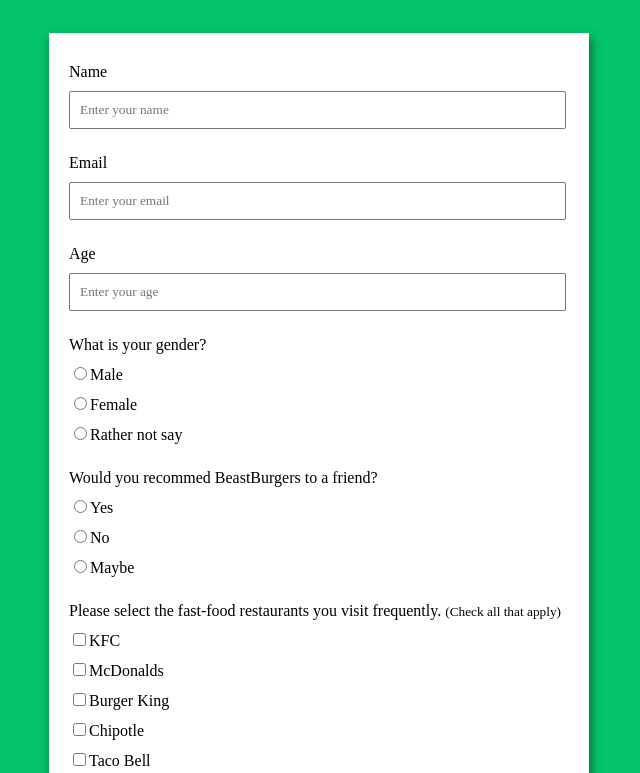
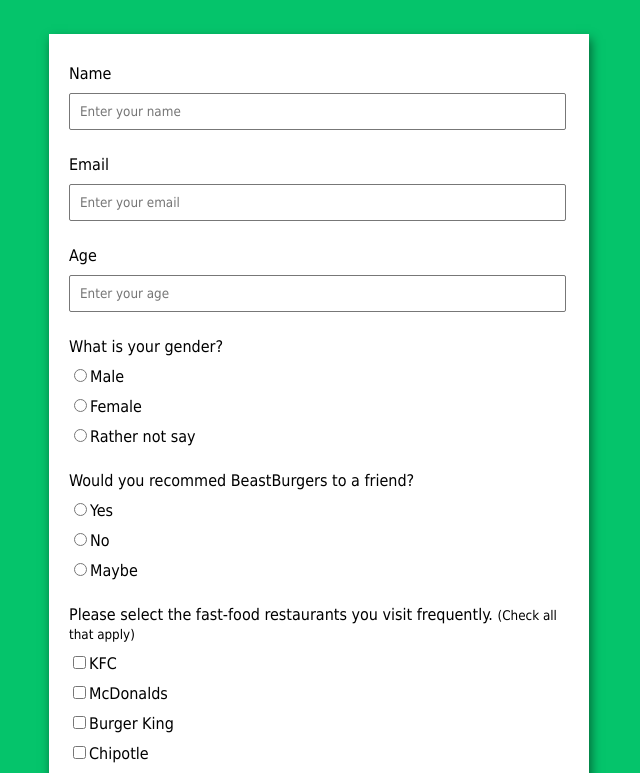
Before and after one commit to JXTK/beastburgerssurvey, a plain HTML site: page index.html in a window 1280 px wide. Shown: the part 75-848 px from the top of the page, without its empty margins (321-961 px from the left). Drawn offline with Linux system fonts and the light colour scheme.

Commit message:
Update index.html

```diff
--- a/index.html
+++ b/index.html
@@ -15,7 +15,7 @@
 		Font, Alignment */
 		body {
 			background-color: #05c46b;
-			font-family: Copperplate;
+			font-family: Tahoma;
 			text-align: center;
 		}
 
```
